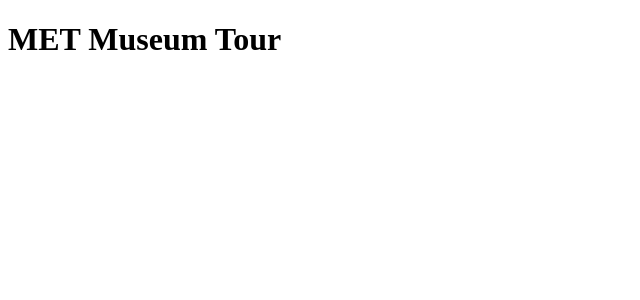
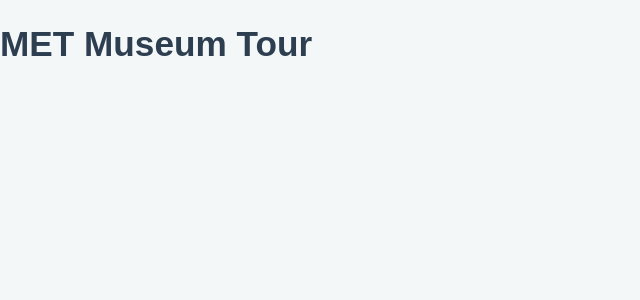
Before and after one commit to juliamcneill/met-museum-tour, a React app: page / in a window 1280 px wide. Shown: the top 300 px of the page, without its empty margins (0-640 px from the left). Built offline with nearby package versions, Linux system fonts and the light colour scheme; the HTML template or start-up script is replaced by a standard one.

Commit message:
Set up SASS and adjust dependencies

```diff
--- a/client/src/index.jsx
+++ b/client/src/index.jsx
@@ -1,6 +1,7 @@
 import React from "react";
 import ReactDOM from "react-dom";
 import axios from "axios";
+import "./style.scss";
 
 class App extends React.Component {
   constructor() {
--- /dev/null
+++ b/client/src/style.scss
@@ -0,0 +1,7 @@
+body {
+  font-family: "PT Serif", sans-serif;
+  margin: 0px;
+  color: #2c3e50;
+  background-color: #f4f7f8;
+  font-size: 1.1em;
+}
--- a/webpack.config.js
+++ b/webpack.config.js
@@ -1,22 +1,26 @@
-var path = require('path');
-var SRC_DIR = path.join(__dirname, '/client/src');
-var DIST_DIR = path.join(__dirname, '/client/dist');
+var path = require("path");
+var SRC_DIR = path.join(__dirname, "/client/src");
+var DIST_DIR = path.join(__dirname, "/client/dist");
 
 module.exports = {
   entry: `${SRC_DIR}/index.jsx`,
   output: {
-    filename: 'bundle.js',
+    filename: "bundle.js",
     path: DIST_DIR,
   },
   module: {
-    loaders: [
+    rules: [
       {
         test: /\.jsx?/,
         include: SRC_DIR,
-        loader: 'babel-loader',
+        loader: "babel-loader",
         query: {
-          presets: ['react', 'es2015'],
+          presets: ["@babel/preset-env", "@babel/preset-react"],
         },
+      },
+      {
+        test: /\.scss$/i,
+        loaders: ["style-loader", "css-loader", "sass-loader"],
       },
     ],
   },
```
Also changed, not shown: package.json (+12 -7 lines), 3 other files (tests, documents, lock files or other folders).
